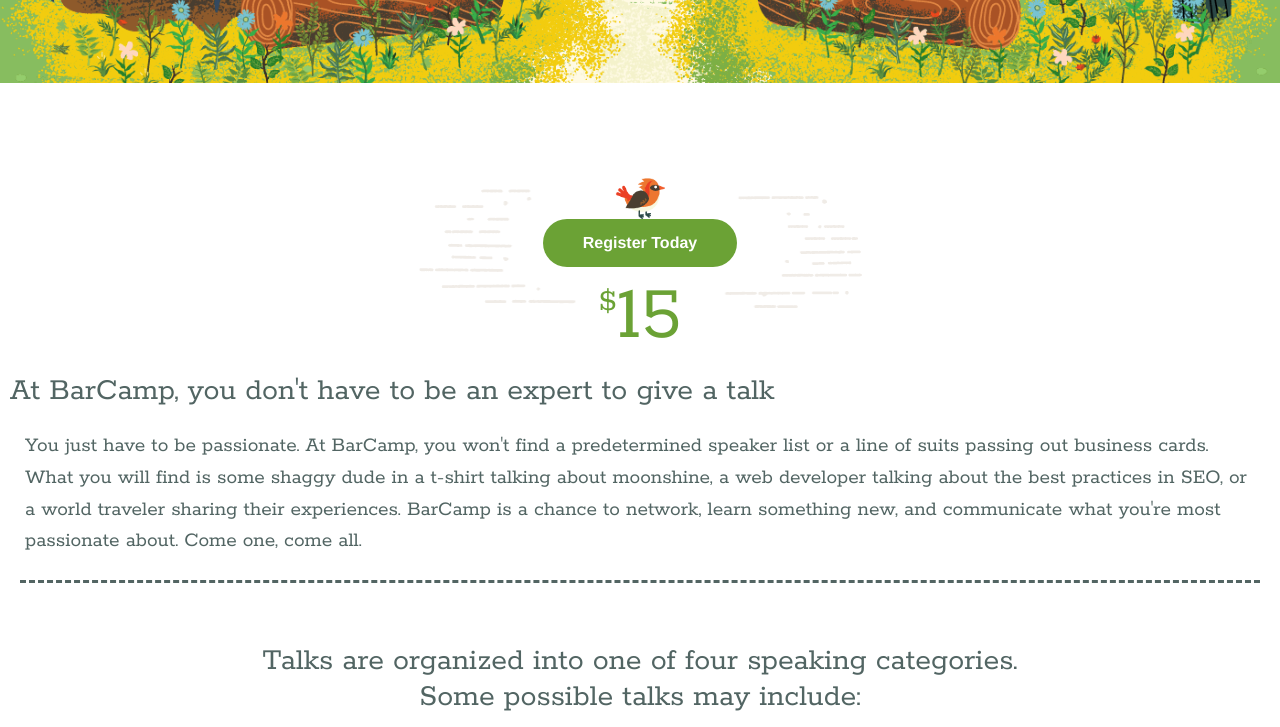
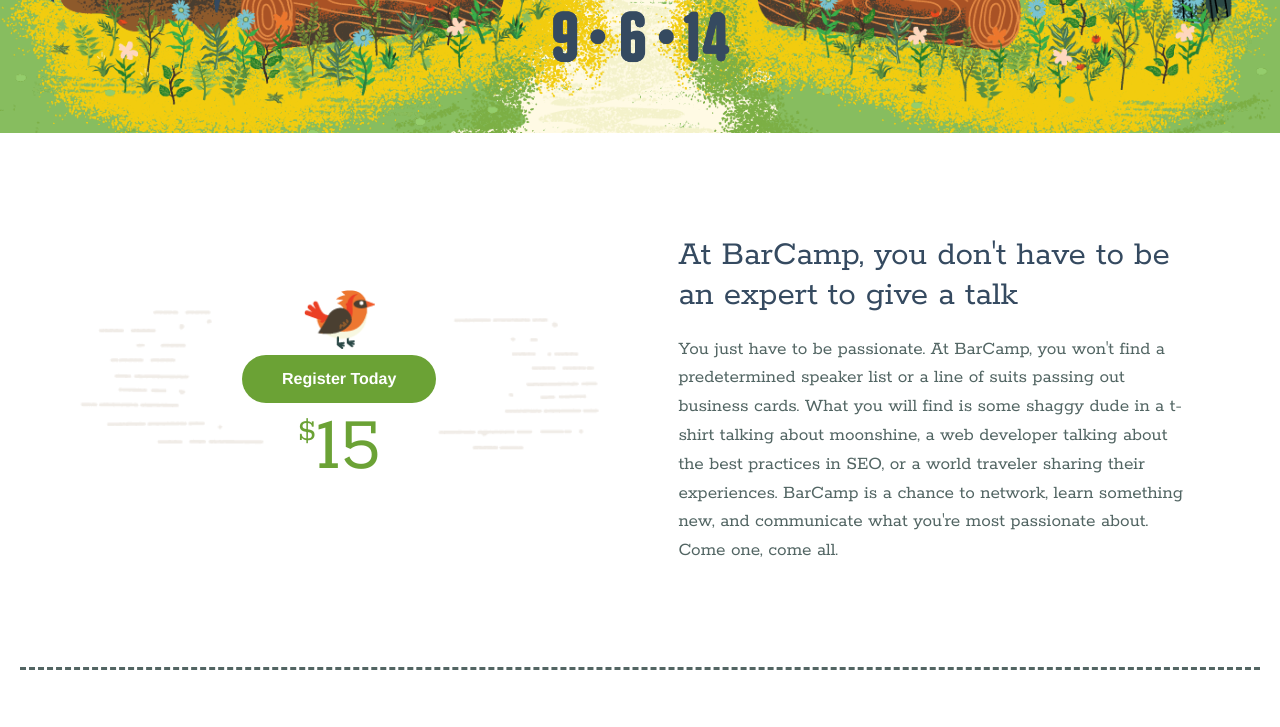
Before and after one commit to Jeanniebean18/2015-Full-BarCamp, a plain HTML site: page index.html in a window 1280 px wide. Shown: the part 567-1294 px from the top of the page. Drawn offline with Linux system fonts and the light colour scheme.

Commit message:
bird section

```diff
--- a/index.html
+++ b/index.html
@@ -41,17 +41,20 @@
         </div> -->
 
       </div>
-      <!-- register bird -->
+      <!-- register bird column-->
       <div id="bird_section">
         <img src="./assets/buttonLines.png" alt="lines" id="button_lines">
         <img src="./assets/bird.png" alt="Bird" id="bird">
-        <button id="register_bird" type="submit"> Register Today </button>
+        <button id="register_today" type="submit"> Register Today </button>
         <h1 class="price"> $15 </h1>
-        <h1> At BarCamp, you don't have to be an expert to give a talk </h1>
-      </div>
-      <p>
+       </div>
+      <!-- register bird column -->
+       <div class="bird_copy">
+        <h1 class="blue2"> At BarCamp, you don't have to be an expert to give a talk </h1>
+        <p>
         You just have to be passionate. At BarCamp, you won't find a predetermined speaker list or a line of suits passing out business cards. What you will find is some shaggy dude in a t-shirt talking about moonshine, a web developer talking about the best practices in SEO, or a world traveler sharing their experiences. BarCamp is a chance to network, learn something new, and communicate what you're most passionate about. Come one, come all.
       </p>
+    </div>
 
     </div>
   </div>
--- a/main.css
+++ b/main.css
@@ -4,9 +4,6 @@ html {
 *, *:before, *:after {
   box-sizing: inherit;
 }
-
-
-
 
 #home {
   position:relative;
@@ -24,17 +21,17 @@ header {
   background-color: #2C4947;
   height: 50px;
   width: 100%;
-  z-index:10;
+  z-index:200;
   position: fixed;
 }
 
 #logo {
   width: 175px;
-  margin-left: 5px;
+  position:absolute;
+  top:0;
+  left:5px;
   padding: 5px;
 }
-
-
 
 #hero_wrapper {
   position:relative;
@@ -42,7 +39,7 @@ header {
   margin: auto;
   margin: auto;
   overflow:hidden;
-  height:600px;
+  height:650px;
 }
 
 h1 {
@@ -59,10 +56,19 @@ h1 {
 h1.blue {
   position: relative;
   text-align: center;
-  top: 200%;
   font-family: 'Rokkitt', serif;
   margin: 5px;
-  font-size: 150%;
+  font-size: 220%;
+  color: #354A60;
+  z-index: 99;
+}
+
+h1.blue2 {
+  position: relative;
+  text-align: left;
+  font-family: 'Rokkitt', serif;
+  margin: 5px;
+  font-size: 220%;
   color: #354A60;
   z-index: 99;
 }
@@ -77,10 +83,9 @@ h2 {
 h2.blue {
   position: relative;
   text-align: center;
-  top: 210%;
   font-family: 'Rokkitt', serif;
   margin: 5px;
-  font-size: 100%;
+  font-size: 120%;
   color: #354A60;
   z-index: 99;
 }
@@ -92,7 +97,7 @@ p {
   font-weight: normal;
   line-height: 1.5;
   color: #526563;
-  font-size: 16pt;
+  font-size: 120%;
 }
 
 hr {
@@ -139,18 +144,18 @@ hr {
 #hero {
   position: relative;
   z-index: 100;
-  width: 20%;
+  width: 22%;
   margin-left: auto;
   margin-right: auto;
   display: block;
-  top: 40px;
+  top: 60px;
 }
 
 #date {
   position: relative;
-  z-index: 3;
+  z-index: 100;
   width: 15%;
-  top: 20px;
+  top: 40px;
   margin-left: auto;
   margin-right: auto;
   display: block;
@@ -175,38 +180,44 @@ hr {
 }
 
 #button_lines {
+  position: absolute;
+  top:25%;
   display: block;
-  position: absolute;
-  overflow: auto;
-  width: 470px;
-  left: 50%;
-  right: 50%;
-  margin-right: -235px;
-  margin-left: -235px;
-  margin-top: 100px;
+  width: 100%;
+  margin-right: auto;
+  margin-left: auto;
 }
 
 #bird_section {
   position: relative;
+  width: 43%;
+  float: left;
+  margin: 8% 5% 8% 5%;
 }
 
 #bird {
+  width: 13%;
   display: block;
+  margin-right:auto;
+  margin-left:auto;
   position: relative;
-  margin-left: auto;
-  margin-right: auto;
-  top: 95px;
-  width: 50px;
+  margin-top:10%;
 }
 
-#register_bird {
+.bird_copy {
+  margin: 8% 5% 8% 5%;
+}
+
+
+#register_today {
   font-family: 'Helvetica Neue', Helvetica, Arial, sans-serif;
   display: block;
-  margin: 0 auto;
+  margin-right:auto;
+  margin-left:auto;
   position: relative;
-  top: 95px;
+  margin-top:1%;
   background-color: #6BA235;
-  font-size: 12pt;
+  font-size: 100%;
   color: white;
   padding-left: 40px;
   padding-right: 40px;
@@ -225,7 +236,7 @@ hr {
   position: relative;
   text-align: center;
   display: block;
-  margin-top: 100px;
+  margin-top: 0px;
 }
 
 .price::first-letter {
@@ -287,53 +298,13 @@ hr {
     right:90px;
 }
 .register {
-
     float:left;
   }
 }
-
+/*mobile CSS*/
 /*---------------------------------*/
 
-
-
-
-
-
-
-
-
-
-
-
-
-
-
-
-
-
-
-
-
-
-
-
-
-
-
-
-
-
-
-
-
-
-
-
 @media (max-width: 800px){
-
-
-
-
 
 #home {
     position:relative;
@@ -347,21 +318,11 @@ hr {
     margin: 0;
   }
 
-  header {
-    background-color: #2C4947;
-    height: 50px;
-    width: 100%;
-    z-index:10;
-    position: fixed;
-  }
-
 #logo {
     width: 175px;
     margin-left: 5px;
     padding: 5px;
 }
-
-
 
 #hero_wrapper {
     position:relative;
@@ -384,8 +345,8 @@ hr {
     margin-right: 20px;
     margin-left: 20px;
     color: #334860;
-    font-size: 28pt;
-    line-height:10px;
+    font-size: 22pt;
+    line-height:22px;
 }
 
 h2 {
@@ -395,9 +356,10 @@ hr {
     color: #709B4B;
     font-weight: bold;
 }
+
 h2.blue {
     font-family: 'Rokkitt', serif;
-    font-size: 15pt;
+    font-size: 12pt;
     text-align: center;
     color: #334860;
     line-height:10px;
```
Lines whose indentation alone changed are shown as unchanged.
